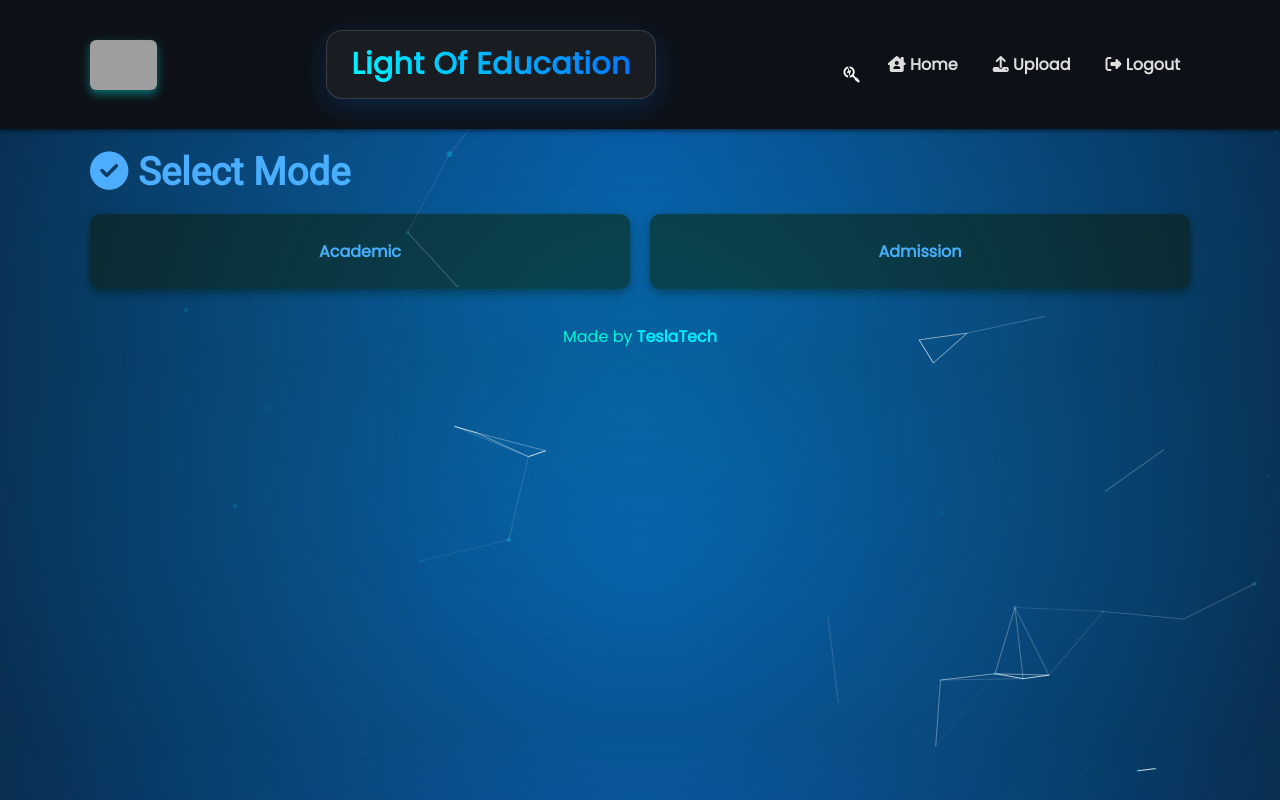
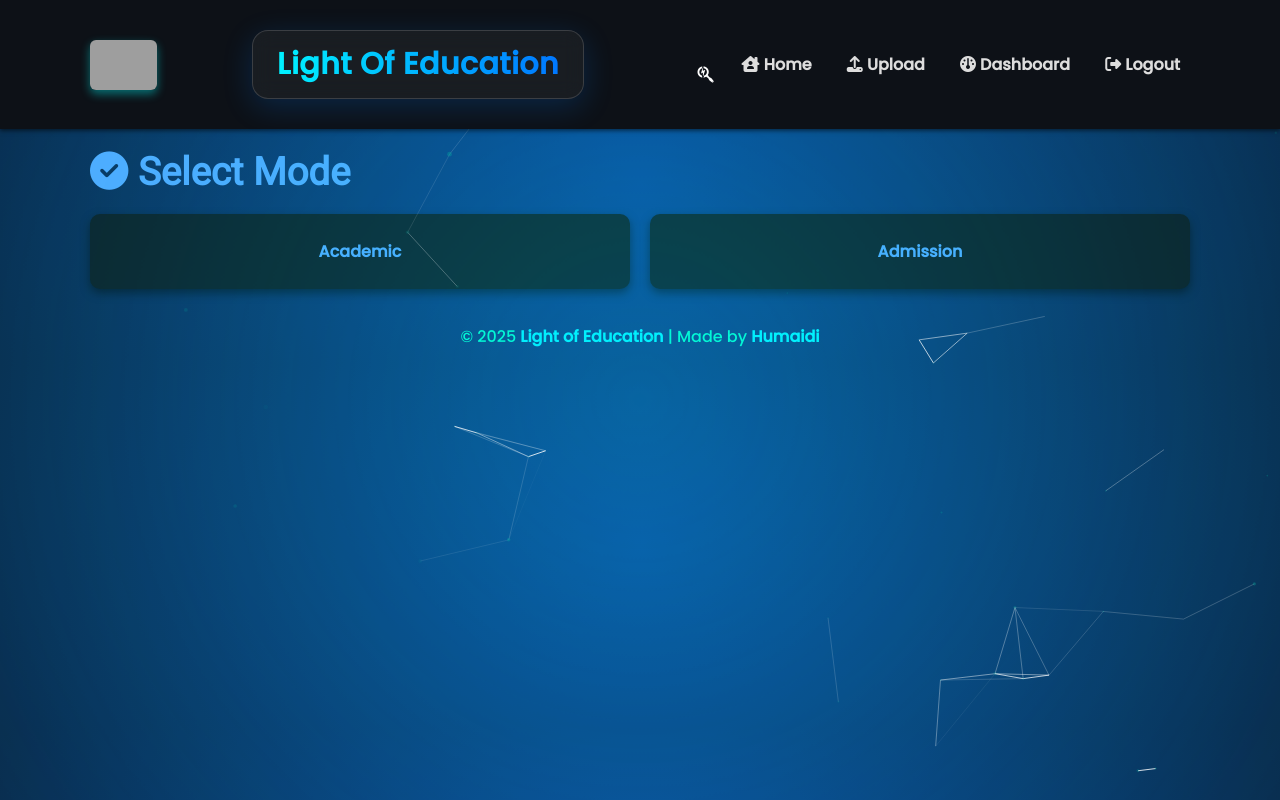
Before and after one commit to Hussain90L/LightofEducationblog42, a Flask app: page / in a window 1280 px wide. Run offline with Flask 3, Linux system fonts and the light colour scheme; the visitor is signed in with stand-in values (Sample User, id 1); some libraries are stand-ins or nearby versions; grey boxes are pictures that could not be loaded.

Commit message:
Update base.html

```diff
--- a/templates/base.html
+++ b/templates/base.html
@@ -1,51 +1,50 @@
 <!DOCTYPE html>
 <html lang="en">
 <head>
+  <meta charset="UTF-8" />
+  <meta name="viewport" content="width=device-width, initial-scale=1.0" />
+  <title>{% block title %}Light of Education{% endblock %}</title>
   <link rel="icon" href="https://i.postimg.cc/SNr2HRwD/photo_2025-05-17_01-15-40-removebg-preview.png" type="image/png" />
-  <meta charset="UTF-8" />
-  <meta name="viewport" content="width=device-width, initial-scale=1.0">
-  <title>{% block title %}Academic PDF Repository{% endblock %}</title>
-  <link href="https://fonts.googleapis.com/css2?family=Poppins&family=Roboto&display=swap" rel="stylesheet" />
-  <link rel="stylesheet" href="https://cdnjs.cloudflare.com/ajax/libs/font-awesome/6.7.2/css/all.min.css" integrity="sha512-Evv84Mr4kqVGRNSgIGL/F/aIDqQb7xQ2vcrdIwxfjThSH8CSR7PBEakCr51Ck+w+/U6swU2Im1vVX0SVk9ABhg==" crossorigin="anonymous" referrerpolicy="no-referrer" />
-  <link rel="stylesheet" href="{{ url_for('static', filename='style.css') }}" />
+  <link href="https://fonts.googleapis.com/css2?family=Poppins:wght@500&family=Roboto&display=swap" rel="stylesheet" />
+  <link rel="stylesheet" href="https://cdnjs.cloudflare.com/ajax/libs/font-awesome/6.7.2/css/all.min.css" crossorigin="anonymous" />
   {% block extra_css %}{% endblock %}
+  <link rel="stylesheet" href="{{ url_for('static', filename='style.css') }}">
 </head>
 <body>
 
+  <!-- Navbar -->
   <nav class="navbar">
     <div class="container nav-container">
       <a href="{{ url_for('home') }}" class="logo">
-          <img src="https://i.postimg.cc/kMv1v8M5/photo_2025-05-17_01-14-27.jpg" alt="PDF Repo Logo" class="logo-img" />
+        <img src="https://i.postimg.cc/kMv1v8M5/photo_2025-05-17_01-14-27.jpg" alt="Logo" class="logo-img" />
       </a>
-
       <div class="brand-text-box">
         <span class="brand-text">Light Of Education</span>
       </div>
-
       <div class="search-container">
-  <button id="search-icon" aria-label="Search">
-    <i class="fa-brands fa-searchengin"></i>
-  </button>
+        <button id="search-icon" aria-label="Search"><i class="fa-brands fa-searchengin"></i></button>
         <form id="search-form" class="search-form" action="{{ url_for('search') }}" method="GET">
           <input type="text" name="query" placeholder="Search..." />
           <button type="submit"><i class="fa-brands fa-searchengin"></i></button>
         </form>
       </div>
-
       <ul class="nav-menu" id="nav-menu">
         <li><a href="{{ url_for('home') }}"><i class="fa-solid fa-house-chimney-user"></i> Home</a></li>
         {% if session.get('admin_logged_in') %}
           <li><a href="{{ url_for('upload') }}"><i class="fa-solid fa-upload"></i> Upload</a></li>
+          <li><a href="{{ url_for('admin_dashboard') }}"><i class="fa-solid fa-gauge"></i> Dashboard</a></li>
           <li><a href="{{ url_for('logout') }}"><i class="fa-solid fa-right-from-bracket"></i> Logout</a></li>
         {% else %}
           <li><a href="{{ url_for('login') }}"><i class="fa-solid fa-user-lock"></i> Admin Login</a></li>
         {% endif %}
       </ul>
-      <button class="hamburger" id="hamburger" aria-label="Toggle menu">&#9776;</button>
+      <button class="hamburger" id="hamburger">&#9776;</button>
     </div>
   </nav>
+
+  <!-- Main Content -->
   <main class="container">
-    <div id="particles-js">  </div>
+    <div id="particles-js"></div>
     {% with messages = get_flashed_messages(with_categories=true) %}
       {% if messages %}
         <div class="flash-messages">
@@ -57,78 +56,45 @@
     {% endwith %}
     {% block content %}{% endblock %}
   </main>
+
+  <!-- Footer -->
   <footer>
-        Made by <strong>TeslaTech</strong>
+    &copy; 2025 <strong>Light of Education</strong> | Made by <strong>Humaidi</strong>
   </footer>
+
+  <!-- Scripts -->
   <script src="https://cdn.jsdelivr.net/npm/particles.js@2.0.0/particles.min.js"></script>
   <script>
     const hamburger = document.getElementById('hamburger');
     const navMenu = document.getElementById('nav-menu');
-    hamburger.addEventListener('click', () => {
-      navMenu.classList.toggle('show');
-    });
+    hamburger.addEventListener('click', () => navMenu.classList.toggle('show'));
 
     particlesJS('particles-js', {
-  "particles": {
-    "number": {
-      "value": 40,
-      "density": {
-        "enable": true,
-        "value_area": 800
-      }
+      particles: {
+        number: { value: 40, density: { enable: true, value_area: 800 } },
+        color: { value: "#00bfa6" },
+        shape: { type: "circle" },
+        opacity: { value: 0.3, random: true },
+        size: { value: 2.5, random: true },
+        move: { enable: true, speed: 0.5, random: true, out_mode: "out" }
       },
-    "color": {
-      "value": "#00e0ff"
-    },
-    "shape": {
-      "type": "circle"
-    },
-    "opacity": {
-      "value": 0.3,
-      "random": true
-    },
-    "size": {
-      "value": 3,
-      "random": true
-    },
-    "move": {
-      "enable": true,
-      "speed": 0.5,
-      "direction": "none",
-      "random": true,
-      "out_mode": "out"
-    }
-  },
-  "interactivity": {
-    "detect_on": "canvas",
-    "events": {
-      "onhover": {
-        "enable": true,
-        "mode": "repulse"
-      }
-    },
-    "modes": {
-      "repulse": {
-        "distance": 100
-      }
-    }
+      interactivity: {
+        events: { onhover: { enable: true, mode: "repulse" } },
+        modes: { repulse: { distance: 100 } }
       }
     });
 
-
     const searchIcon = document.getElementById('search-icon');
     const searchForm = document.getElementById('search-form');
-
     searchIcon.addEventListener('click', () => {
       searchForm.style.display = searchForm.style.display === 'flex' ? 'none' : 'flex';
     });
-
-  // Optional: hide on outside click
     document.addEventListener('click', (e) => {
       if (!document.querySelector('.search-container').contains(e.target)) {
         searchForm.style.display = 'none';
       }
     });
   </script>
+  {% block extra_js %}{% endblock %}
 </body>
 </html>
```
Lines whose indentation alone changed are shown as unchanged.
